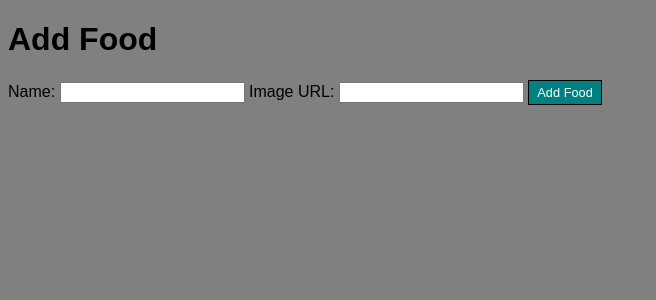
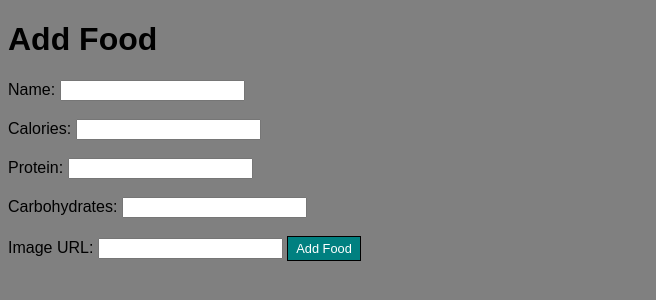
Before and after one commit to Adrian484/crud_app, a Flask app: page /foods/new in a window 1280 px wide. Shown: the top 300 px of the page, without its empty margins (0-656 px from the left). Run offline with Flask 3, Linux system fonts and the light colour scheme.

Commit message:
Basic content added and works

```diff
--- a/controllers/foods_controller.py
+++ b/controllers/foods_controller.py
@@ -12,7 +12,11 @@ def new():
 def create():
   name = request.form.get('name')
   image_url = request.form.get('image_url')
-  create_food(name, image_url)
+  calories = request.form.get('calories')
+  protein = request.form.get('protein')
+  carbohydrates = request.form.get('carbohydrates')
+
+  create_food(name, calories, protein, carbohydrates, image_url)
   return redirect('/')
 
 def edit(id):
@@ -22,7 +26,11 @@ def edit(id):
 def update(id):
   name = request.form.get('name')
   image_url = request.form.get('image_url')
-  update_food(id, name, image_url)
+  calories = request.form.get('calories')
+  protein = request.form.get('protein')
+  carbohydrates = request.form.get('carbohydrates')
+
+  update_food(id, name, calories, protein, carbohydrates, image_url)
   return redirect('/')
 
 def delete(id):
--- a/templates/foods/index.html
+++ b/templates/foods/index.html
@@ -18,7 +18,10 @@
   {% for food in foods: %}
   <section class="food">
     <header>
-      <h2>{{ food['name'] }}</h2>
+      <h2>{{ food['name']}}</h2>
+      <h2>{{ food ['calories']}}</h2>
+      <h2>{{ food ['protein']}}</h2>
+      <h2>{{ food ['carbohydrates']}}</h2>
 
       <section class="controls">
         <a href="/foods/{{ food['id'] }}/edit">Edit</a>
--- a/templates/foods/new.html
+++ b/templates/foods/new.html
@@ -5,7 +5,16 @@
 <form action="/foods" method="POST">
   <label for="">Name:</label>
   <input type="text" name="name">
-
+  <br><br>
+  <label for="">Calories:</label>
+  <input type="text" name="calories">
+  <br><br>
+  <label for="">Protein:</label>
+  <input type="text" name="protein">
+  <br><br>
+  <label for="">Carbohydrates:</label>
+  <input type="text" name="carbohydrates">
+  <br><br>
   <label for="">Image URL:</label>
   <input type="text" name="image_url">
 
```
Also changed, not shown: db/schema.sql (+19 -1 lines), models/food.py (+4 -4 lines).
